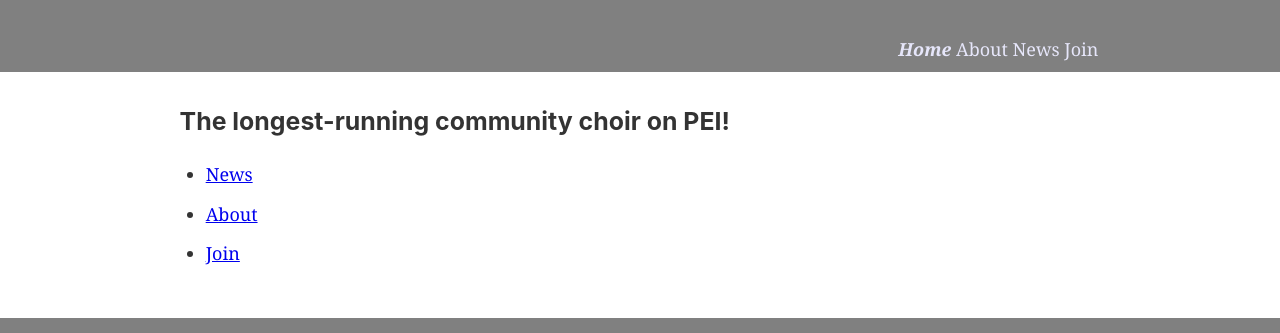
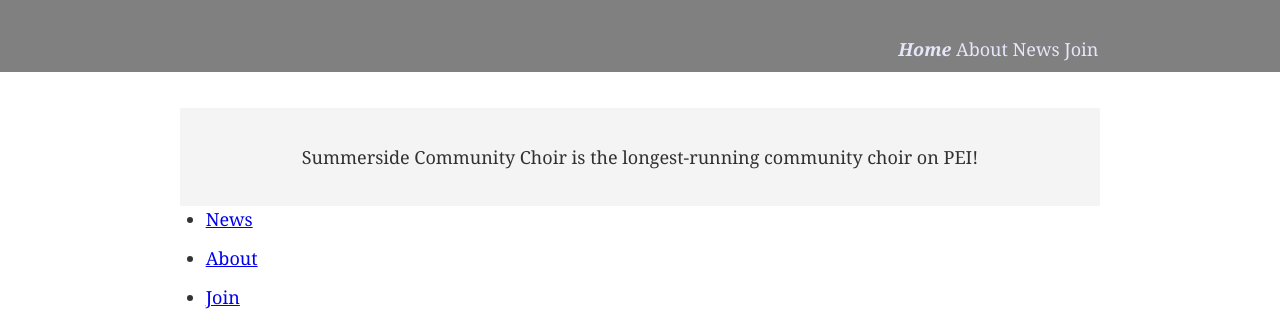
Before and after one commit to sarah11918/sccplayground, a Gatsby site: page / in a window 1280 px wide. Shown: the top 333 px of the page. Built offline with nearby package versions, Linux system fonts and the light colour scheme; Gatsby itself is replaced by a stand-in of ours.

Commit message:
made banner statement re: longest running choir

```diff
--- a/src/pages/index.js
+++ b/src/pages/index.js
@@ -7,7 +7,7 @@
 const IndexPage = () => (
   <Layout>
     <SEO title="Home" />
-    <h3>The longest-running community choir on PEI!</h3>
+    <div style={{backgroundColor: `#f4f4f4`, padding: `2em`, textAlign: `center`}}>Summerside Community Choir is the longest-running community choir on PEI!</div>
     <ul>
       <li><Link to="/blog/">News</Link></li>
       <li><Link to="/about/">About</Link></li>
```
